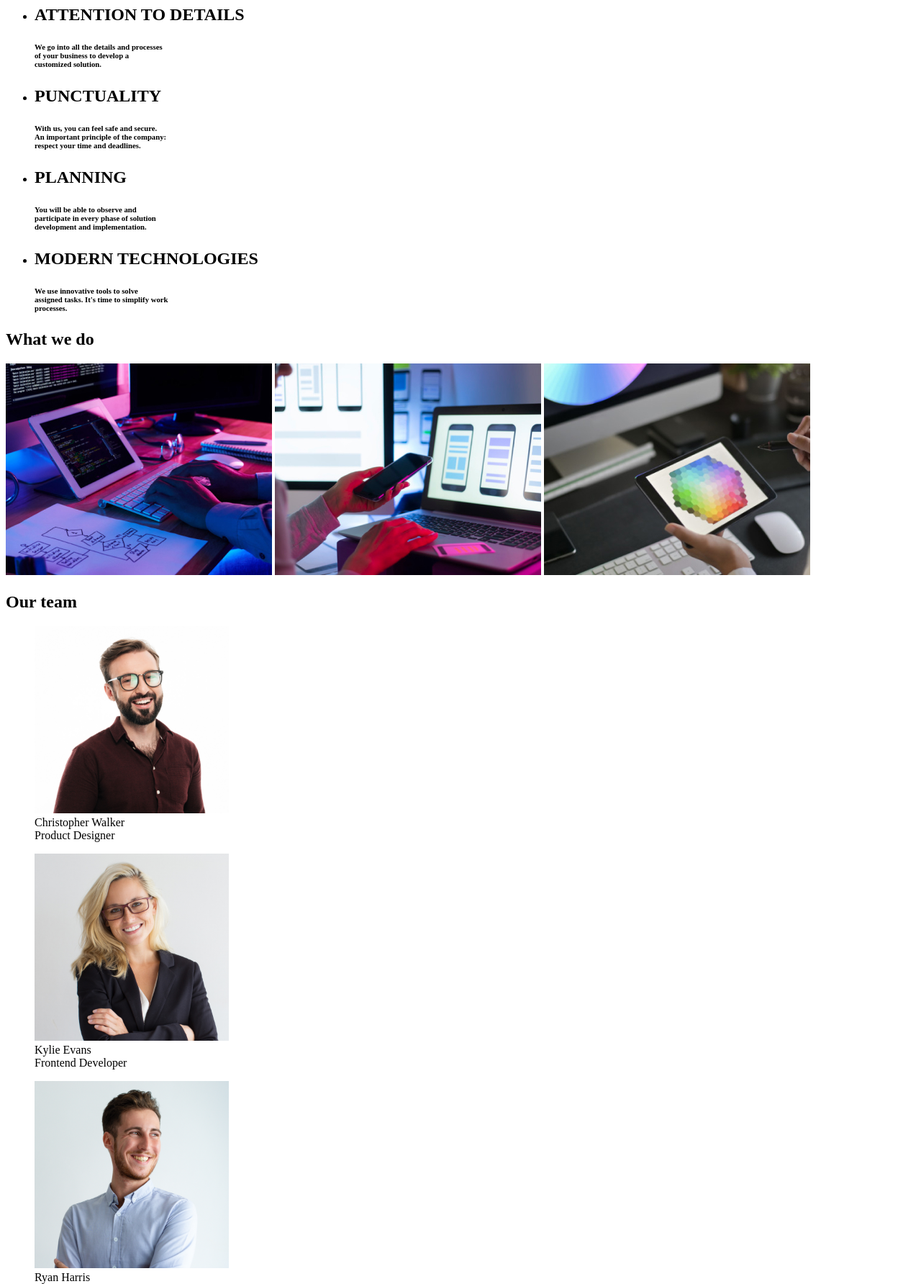
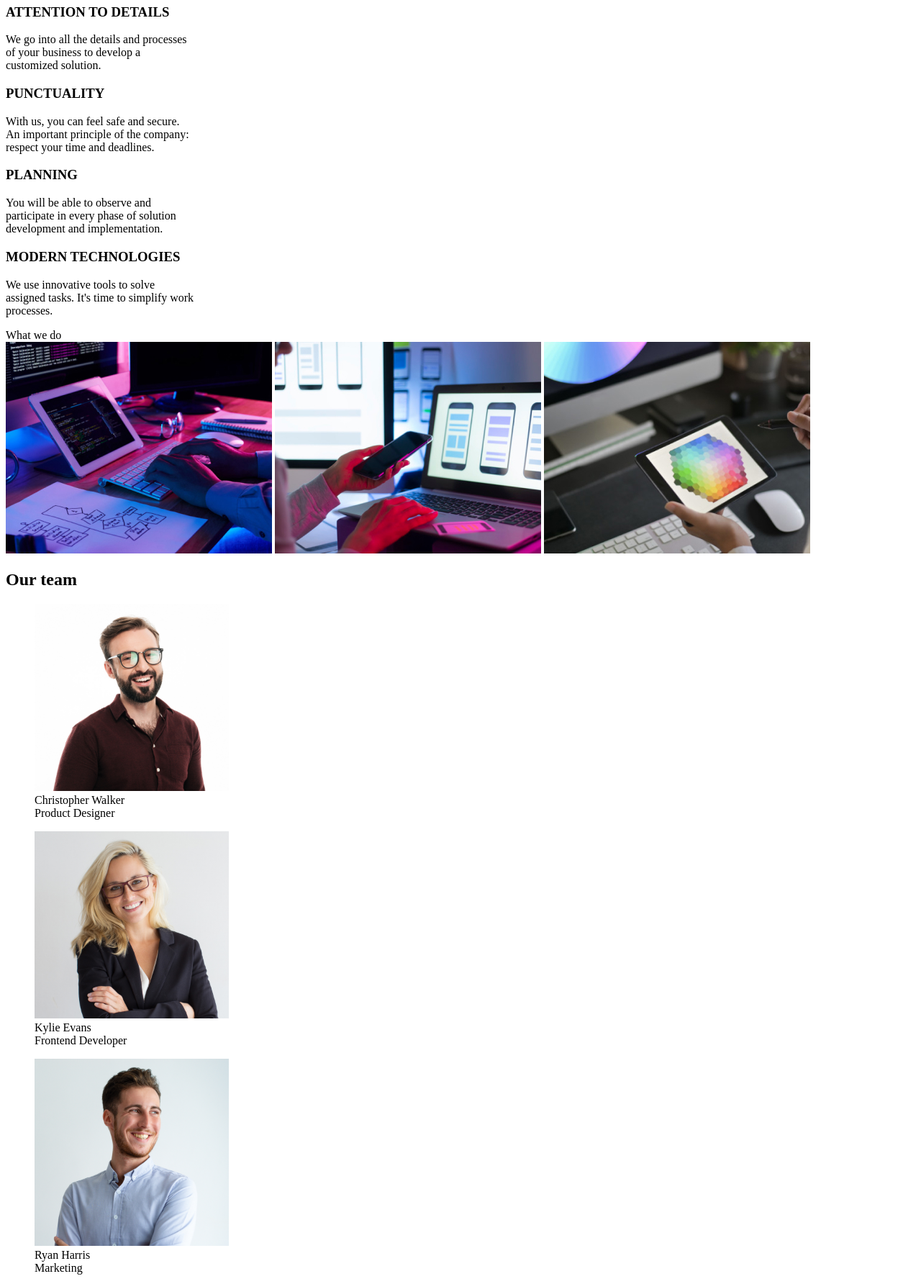
Before and after one commit to iulia21alexandra/Tema, a plain HTML site: page index.html in a window 1280 px wide. Shown: the part 260-2044 px from the top of the page at 72% size. Drawn offline with Linux system fonts and the light colour scheme.

Commit message:
Modificari finale

```diff
--- a/index.html
+++ b/index.html
@@ -1,7 +1,7 @@
 <!DOCTYPE html>
-<html>
-    <head lang="en">
-        <meta charset="utf-8">
+<html lang="en">
+    <head>
+        <meta charset="utf-8"/>
         <title>Tema</title>
     </head>
 <body>
@@ -11,67 +11,91 @@
     <div>
 <ul>
 
-        <li><a href="">Studio</a></li>
-        <li><a href="">Portofolio</a></li>
-        <li><a href="">Contacts</a></li>
+        <li><a href="./index.html">Studio</a></li>
+        <li><a href="./portofolio.html">Portofolio</a></li>
+        <li><a href="./contacts.html">Contacts</a></li>
         <li><a href="mailto:info@devstudio.com">info@devstudio.com</a></li>
         <li><a href="tel:+12127724150">+1 212-772-4150</a></li>
 
 </ul>
-</div>
-
-    <h1>EFFECTIVE SOLUTIONS <br>FOR YOUR BUSINESS</h1>
-    <button>Request our service</button>
 
 </section>
 </header>
-
+</div>
 <!-- Main Section -->
 <main>
+    <!-- Motto section -->
 <section>
-<ul>
+<h1>EFFECTIVE SOLUTIONS <br>FOR YOUR BUSINESS</h1>
+<button type="button">Request our service</button>
+</section>
 
-<li><h2>ATTENTION TO DETAILS</h2><h6>We go into all the details and processes<br> of your business to develop a<br> customized solution.</h6></li>
-<li><h2>PUNCTUALITY</h2><h6>With us, you can feel safe and secure.<br> An important principle of the company:<br> respect your time and deadlines.</h6></li>
-<li><h2>PLANNING</h2><h6>You will be able to observe and<br> participate in every phase of solution<br> development and implementation.</h6></li>
-<li><h2>MODERN TECHNOLOGIES</h2><h6>We use innovative tools to solve<br> assigned tasks. It's time to simplify work <br> processes.</h6></li>
-</ul>
+<!-- Principii Section -->
+<section>
+
+    <div>
+        <h3>ATTENTION TO DETAILS</h3>
+        <p>We go into all the details and processes<br> of your business to develop a<br> customized solution.</p>
+    </div>
+
+    <div>
+        <h3>PUNCTUALITY</h3>
+        <p>With us, you can feel safe and secure.<br> An important principle of the company:<br> respect your time and deadlines.</p>
+    </div>
+
+    <div>
+        <h3>PLANNING</h3>
+        <p>You will be able to observe and<br> participate in every phase of solution<br> development and implementation.</p>
+    </div>
+
+    <div>
+        <h3>MODERN TECHNOLOGIES</h3>
+        <p>We use innovative tools to solve<br> assigned tasks. It's time to simplify work <br> processes.</p>
+    </div>
+</section>
 
 <!-- What we do section -->
-<div>
+<section
+
     <h2>What we do</h2>
+    <div>
     <img src="./images/img0.jpg" alt="Imagine 0" width="370">
     <img src="./images/img1.jpg" alt="Imagine 1" width="370">
     <img src="./images/img2.jpg" alt="Imagine 2" width="370">
-
 </div>
 </section>
-</main>
+
 <!-- Our team section -->
+<section>
+    <h2>Our team</h2>
 <div>
-    <h2>Our team</h2>
-
+    <div>
     <figure>
-    <img src="./images/ChristopherWalker.jpg" alt="Christopher Walker" width="270">
+    <img src="./images/ChristopherWalker.jpg" alt="Christopher Walker" width="270px">
     <figcaption>Christopher Walker <br>Product Designer</figcaption>
     </figure>
-
+</div>
+<div>
     <figure>
         <img src="./images/KylieEvans.jpg" alt="Kylie Evans" width="270">
         <figcaption>Kylie Evans <br>Frontend Developer</figcaption>
     </figure>
+</div>
+<div>
 <figure>
 <img src="./images/RyanHarris.jpg" alt="Ryan Harris" width="270">
 <figcaption>Ryan Harris <br> Marketing</figcaption>
 </figure>
-
+</div>
+<div>
 <figure>
     <img src="./images/TylerMoore.jpg" alt="Tyler Moore" width="270">
     <figcaption>Tyler Moore <br> UI Designer</figcaption>
 </figure>
 </div>
-
-
+</div>
+</section>
+</main>
 <!-- Footer Section -->
 <footer>
 
```
